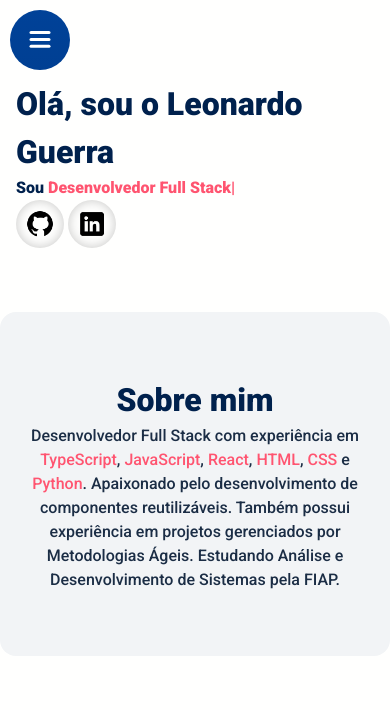
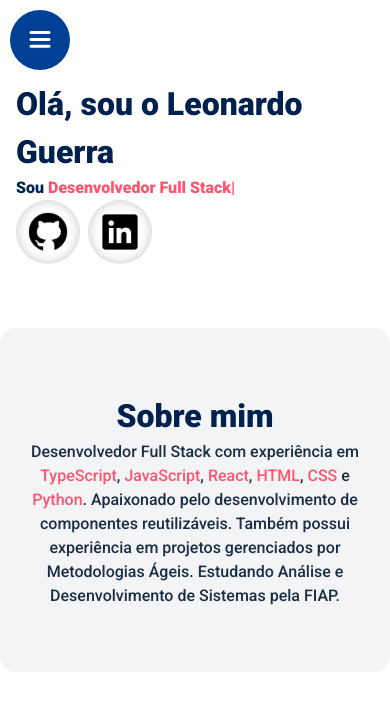
Before and after one commit to oleoz1n/Portifolio, a React (Vite) app: page / in a window 390 px wide. Shown: the top 710 px of the page. Built offline with nearby package versions, Linux system fonts and the light colour scheme.

Commit message:
correção hover das redes

```diff
--- a/src/components/resume/redes/redes.module.css
+++ b/src/components/resume/redes/redes.module.css
@@ -1,6 +1,6 @@
 .infos {
     background-color: #ffFFFe;
-    margin-right: 8px;
+    margin-right: 1rem;
     display: flex;
     flex-direction: column;
     justify-content: center;
@@ -19,8 +19,8 @@
     -webkit-box-shadow: 0px 0px 12px 0px rgba(0,0,0,1);
     -moz-box-shadow: 0px 0px 12px 0px rgba(0,0,0,1);
     box-shadow: 0px 0px 12px 0px rgba(0,0,0,1);
-    width: 4.5rem;
-    height: 4.5rem;
+    width: 4.1rem;
+    height: 4.1rem;
     transition: 0.3s;
 }
 
@@ -28,26 +28,26 @@
     -webkit-box-shadow: inset 0px 0px 12px 0px rgba(0,0,0,1);
     -moz-box-shadow: inset 0px 0px 12px 0px rgba(0,0,0,1);
     box-shadow: inset 0px 0px 12px 0px rgba(0,0,0,1);
-    width: 3rem;
-    height: 3rem;
+    width: 3.9rem;
+    height: 3.9rem;
     transition: .3s;
 }
 
 @media (max-width: 959px){
     .infos {
-        width: 2rem;
-        height: 2rem;
-        margin-right: 4px;
+        width: 3rem;
+        height: 3rem;
+        margin-right: 8px;
     }
 
     .infos:hover {
-        width: 2.5rem;
-        height: 2.5rem;
+        width: 3.1rem;
+        height: 3.1rem;
     }
 
     .infos:active {
-        width: 1.5rem;
-        height: 1.5rem;
+        width: 2.9rem;
+        height: 2.9rem;
     }
 
     .emailNone {
@@ -56,7 +56,7 @@
     }
 
     .infos img {
-        width: 2rem;
-        height: 2rem;
+        width: 3rem;
+        height: 3rem;
     }
 }
--- a/src/components/resume/resume.module.css
+++ b/src/components/resume/resume.module.css
@@ -11,7 +11,7 @@
 }
 
 .h1span {
-    color: #ff5470;
+    color: #FF5470;
 }
 
 .types2 {
@@ -19,7 +19,7 @@
 }
 
 .type {
-    color: #ff5470;
+    color: #FF5470;
 }
 
 .section_resume {
```
